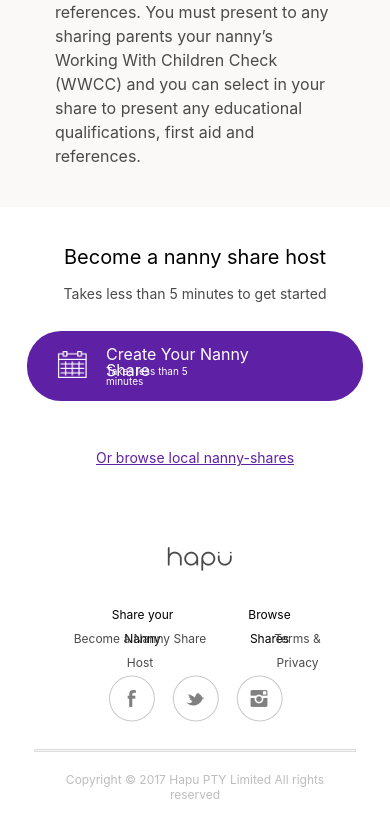
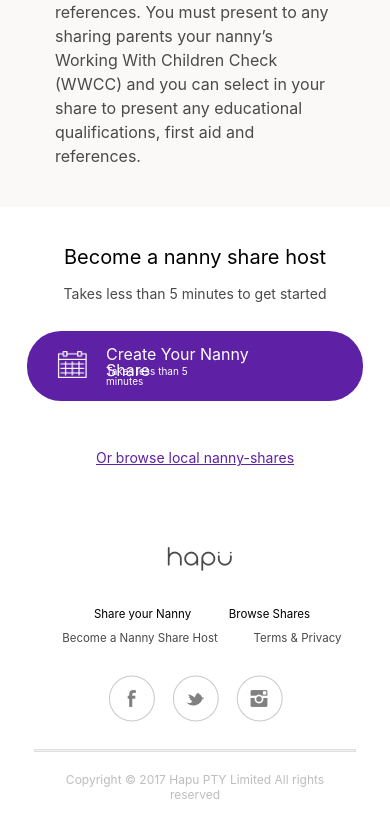
Before and after one commit to birarr/jungle-react-challenge001, a React (Create React App) app: page / in a window 390 px wide. Shown: the part 4855-5692 px from the top of the page. Built offline with nearby package versions, Linux system fonts and the light colour scheme; a web font is replaced by a local one.

Commit message:
fix: adjust footer nav li font size

```diff
--- a/src/components/Footer/styles.css
+++ b/src/components/Footer/styles.css
@@ -402,7 +402,7 @@
          }
 
          #footer-nav li {
-            font-size: 12px;
+            font-size: 11.5px;
             height: 24px;
             margin: 0 35px 0 0;
             line-height: 2;
@@ -418,7 +418,7 @@
             height: 24px;
             margin: 0 35px 0 0;
             font-family: Inter;
-            font-size: 12px;
+            font-size: 11px;
             font-weight: normal;
             font-stretch: normal;
             font-style: normal;
@@ -437,7 +437,7 @@
             height: 24px;
             margin: 0 0 0 35px;
             font-family: Inter;
-            font-size: 12px;
+            font-size: 11px;
             font-weight: normal;
             font-stretch: normal;
             font-style: normal;
@@ -451,7 +451,7 @@
             height: 24px;
             margin: 0 35px 0 0;
             font-family: Inter;
-            font-size: 12px;
+            font-size: 11px;
             font-weight: normal;
             font-stretch: normal;
             font-style: normal;
@@ -465,7 +465,7 @@
             height: 24px;
             margin: 0 0 0 35px;
             font-family: Inter;
-            font-size: 12px;
+            font-size: 11px;
             font-weight: normal;
             font-stretch: normal;
             font-style: normal;
```
